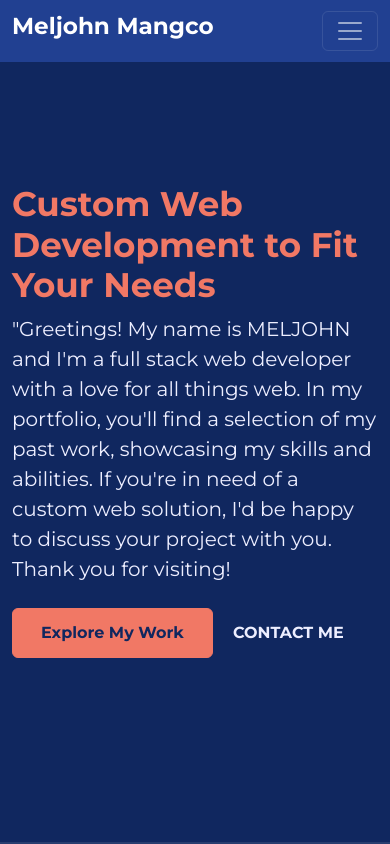
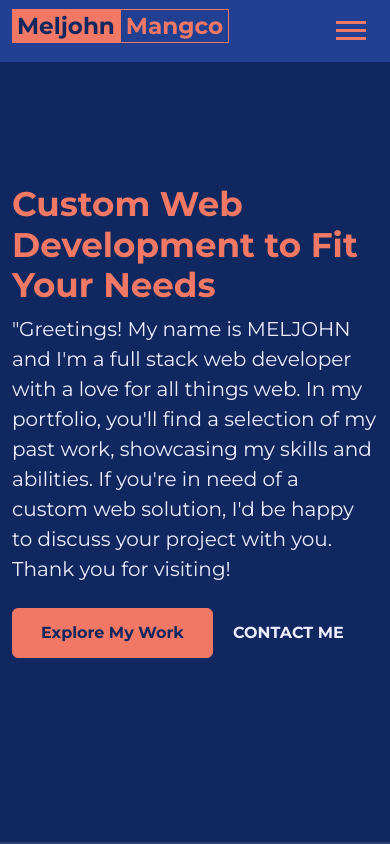
Before and after one commit to landeroov/webportfolio, a plain HTML site: page index.html in a window 390 px wide. Shown: the top 844 px of the page. Drawn offline with Linux system fonts and the light colour scheme.

Commit message:
designed the logo

```diff
--- a/assets/css/style.css
+++ b/assets/css/style.css
@@ -22,6 +22,18 @@ body {
 	font-family: var(--font-base), sans-serif;
 }
 
+/*LOGO*/
+.mel {
+	background-color: var(--brand-color);
+	color: var(--dark-blue);
+	padding: 3px 5px;
+}
+
+.mangco {
+	border: 1px solid var(--brand-color);
+	padding: 2px 5px;
+}
+
 .heading-2{
 	color: var(--brand-color2);
 }
@@ -33,6 +45,61 @@ body {
 .bg-base{
 	background-color: var(--dark-blue-secondary);
 }
+
+/* Remove border from toggler */
+.navbar-toggler {
+    border: 0 !important;
+}
+
+.navbar-toggler:focus,
+.navbar-toggler:active,
+.navbar-toggler-icon:focus {
+    outline: none !important;
+    box-shadow: none !important;
+    border: 0 !important;
+}
+
+.toggler-icon{
+    width: 30px;
+    height: 3px;
+    background-color: var(--brand-color2);
+    display: block;
+    transition: all 0.2s;
+}
+
+.middle-bar{
+    margin: 5px auto;
+}
+.navbar-toggler .top-bar {
+    transform: rotate(45deg);
+    transform-origin: 10% 10%;
+}
+
+.navbar-toggler .middle-bar {
+    opacity: 0;
+    filter: alpha(opacity=0);
+}
+
+.navbar-toggler .bottom-bar {
+    transform: rotate(-45deg);
+    transform-origin: 10% 90%;
+}
+.navbar-toggler.collapsed .top-bar {
+    transform: rotate(0);
+}
+
+.navbar-toggler.collapsed .middle-bar {
+    opacity: 1;
+    filter: alpha(opacity=100);
+}
+
+.navbar-toggler.collapsed .bottom-bar {
+    transform: rotate(0);
+}
+.navbar-toggler.collapsed .toggler-icon {
+    background-color: var(--brand-color);
+}
+
 
 h1,h2,h3,h4,h5,h6 {
 	color: var(--brand-color);
--- a/index.html
+++ b/index.html
@@ -20,7 +20,7 @@
     <nav class="navbar navbar-expand-lg navbar-dark fixed-top">
       <div class="container flex-lg-column">
         <a class="navbar-brand mb-lg-4 mx-lg-auto" href="#">
-          <span class="h3 fw-bold d-block d-lg-none">Meljohn Mangco</span>
+          <span class="h3 fw-bold d-block d-lg-none heading"><span class="mel">Meljohn</span><span class="mangco">Mangco</span></span>
           <img
             src="./assets/images/person.jpg"
             class="d-none d-lg-block rounded-circle"
@@ -28,7 +28,7 @@
           />
         </a>
         <button
-          class="navbar-toggler"
+          class="navbar-toggler collapsed"
           type="button"
           data-bs-toggle="collapse"
           data-bs-target="#navbarNav"
@@ -36,7 +36,9 @@
           aria-expanded="false"
           aria-label="Toggle navigation"
         >
-          <span class="navbar-toggler-icon"></span>
+          <span class="toggler-icon top-bar"></span>
+          <span class="toggler-icon middle-bar"></span>
+          <span class="toggler-icon bottom-bar"></span>
         </button>
         <div class="collapse navbar-collapse" id="navbarNav">
           <ul class="navbar-nav ms-auto flex-lg-column text-lg-center">
```
Also changed, not shown: assets/images/mel-john-logo.png (added).
